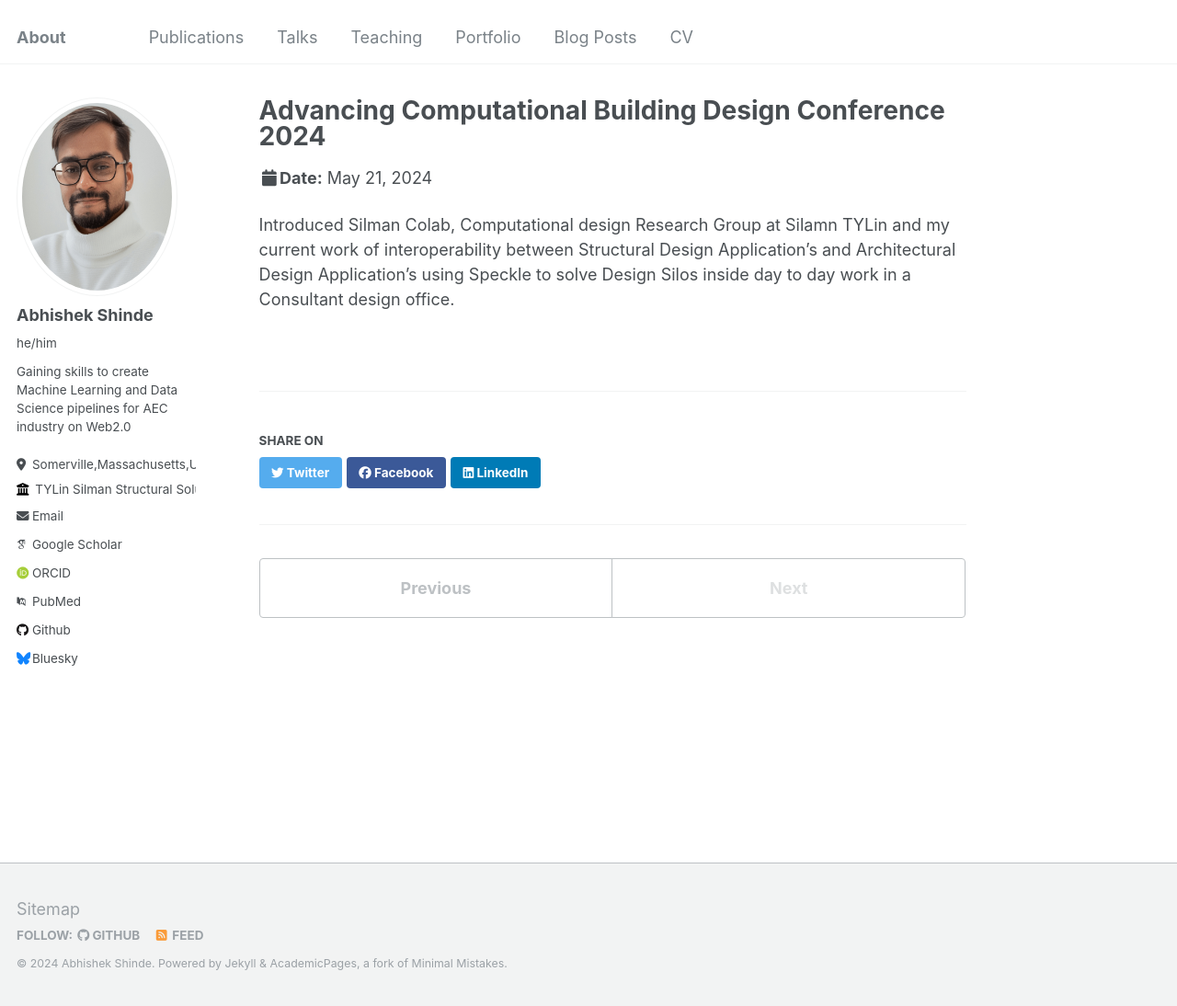
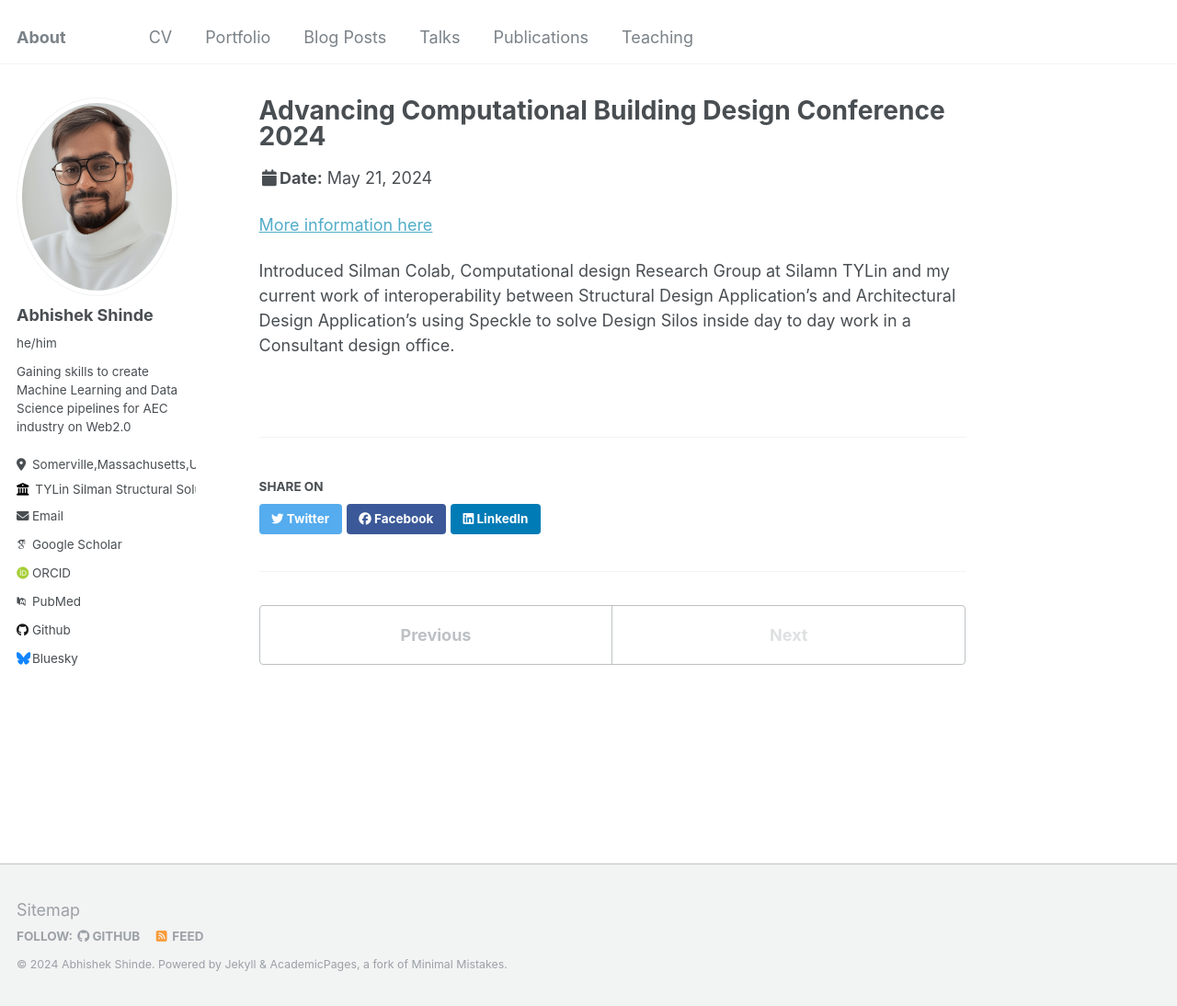
Before and after one commit to InquisitiveAS/InquisitiveAS.github.io, a Jekyll site: the page built from _talks/2024-05-21-talk-1.md, in a window 1280 px wide and 1094 px high. Shown: the whole window at 92% size. Built offline with Jekyll 4.4.1, drawn with Linux system fonts in a browser that asks for light colours; some web fonts are replaced.

Commit message:
Update talk and navigation

```diff
--- a/_talks/2024-05-21-talk-1.md
+++ b/_talks/2024-05-21-talk-1.md
@@ -1,13 +1,15 @@
 ---
 title: "Advancing Computational Building Design Conference 2024 "
 collection: talks
-type: "Talk"
+type: "Conference Talk"
 permalink: https://advancing-computational-design.com/speaker/abhishek-shinde/
 venue: "Hilton Hill Downtown"
 date: 2024-05-21
 location: "Dallas,Texas,USA"
 ---
 
+[More information here](https://advancing-computational-design.com/speaker/abhishek-shinde/)
+
 Introduced Silman Colab, Computational design Research Group at Silamn TYLin and my current work of interoperability between
 Structural Design Application's and Architectural Design Application's using Speckle to solve Design Silos inside
 day to day work in a Consultant design office.
```
Also changed, not shown: _data/navigation.yml (+10 -10 lines).
